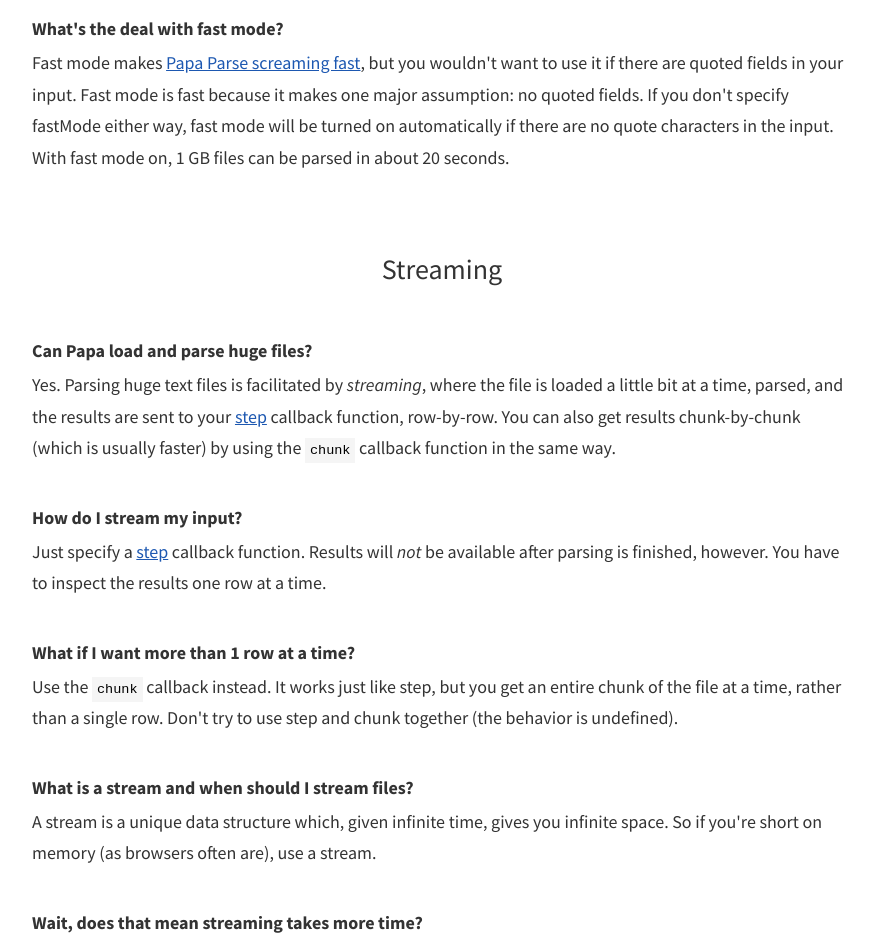
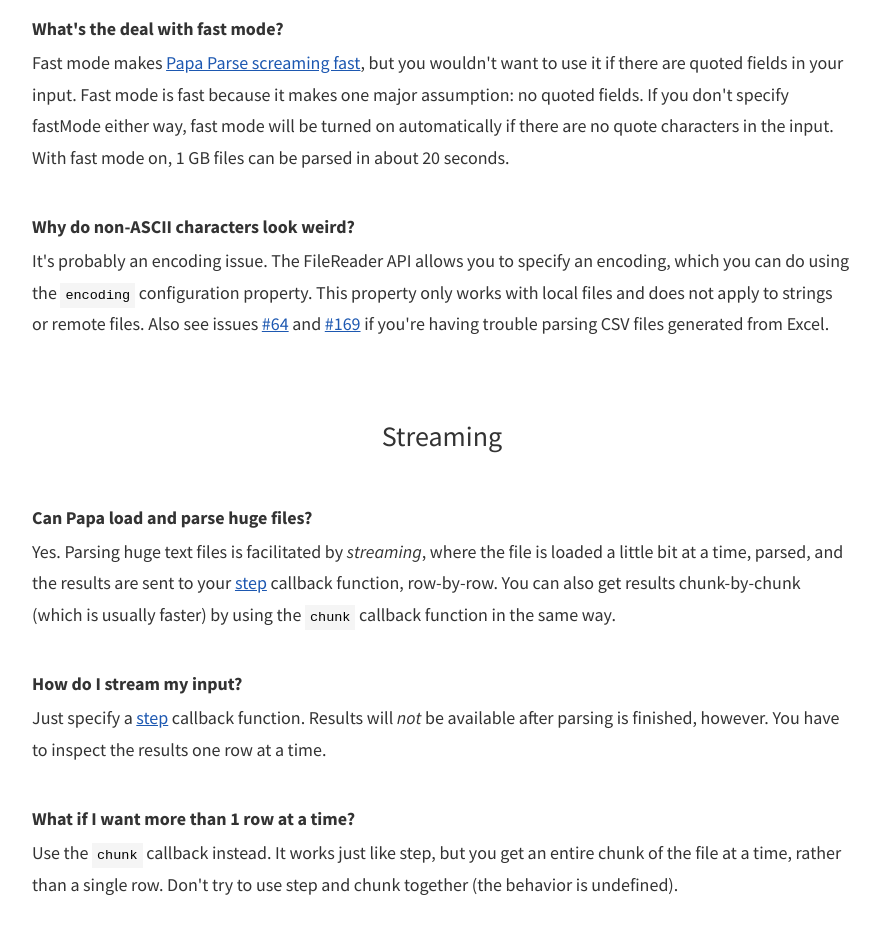
Before and after one commit to mholt/PapaParse, a plain HTML site: page faq.html in a window 1280 px wide. Shown: the part 1620-2558 px from the top of the page, without its empty margins (198-1078 px from the left). Drawn offline with Linux system fonts and the light colour scheme.

Commit message:
Added encoding/Excel FAQ, due to issues #64 and #169.

```diff
--- a/faq.html
+++ b/faq.html
@@ -111,6 +111,11 @@
 					<h6 id="fast-mode">What's the deal with fast mode?</h6>
 					<p>
 						Fast mode makes <a href="http://jsperf.com/javascript-csv-parsers/3">Papa Parse screaming fast</a>, but you wouldn't want to use it if there are quoted fields in your input. Fast mode is fast because it makes one major assumption: no quoted fields. If you don't specify fastMode either way, fast mode will be turned on automatically if there are no quote characters in the input. With fast mode on, 1 GB files can be parsed in about 20 seconds.
+					</p>
+
+					<h6 id="fast-mode">Why do non-ASCII characters look weird?</h6>
+					<p>
+						It's probably an encoding issue. The FileReader API allows you to specify an encoding, which you can do using the <code>encoding</code> configuration property. This property only works with local files and does not apply to strings or remote files. Also see issues <a href="https://github.com/mholt/PapaParse/issues/64">#64</a> and <a href="https://github.com/mholt/PapaParse/issues/169">#169</a> if you're having trouble parsing CSV files generated from Excel.
 					</p>
 
 
```
